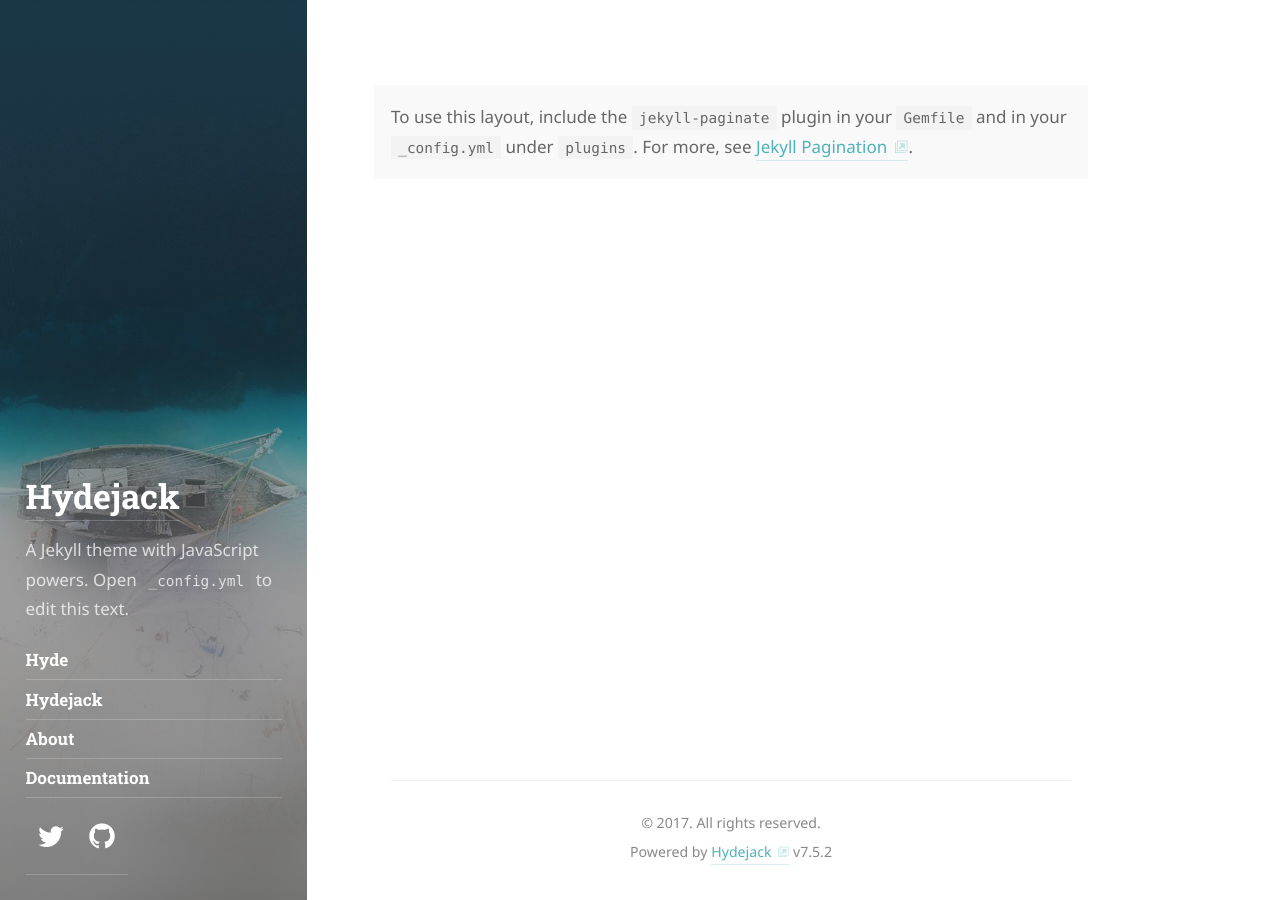
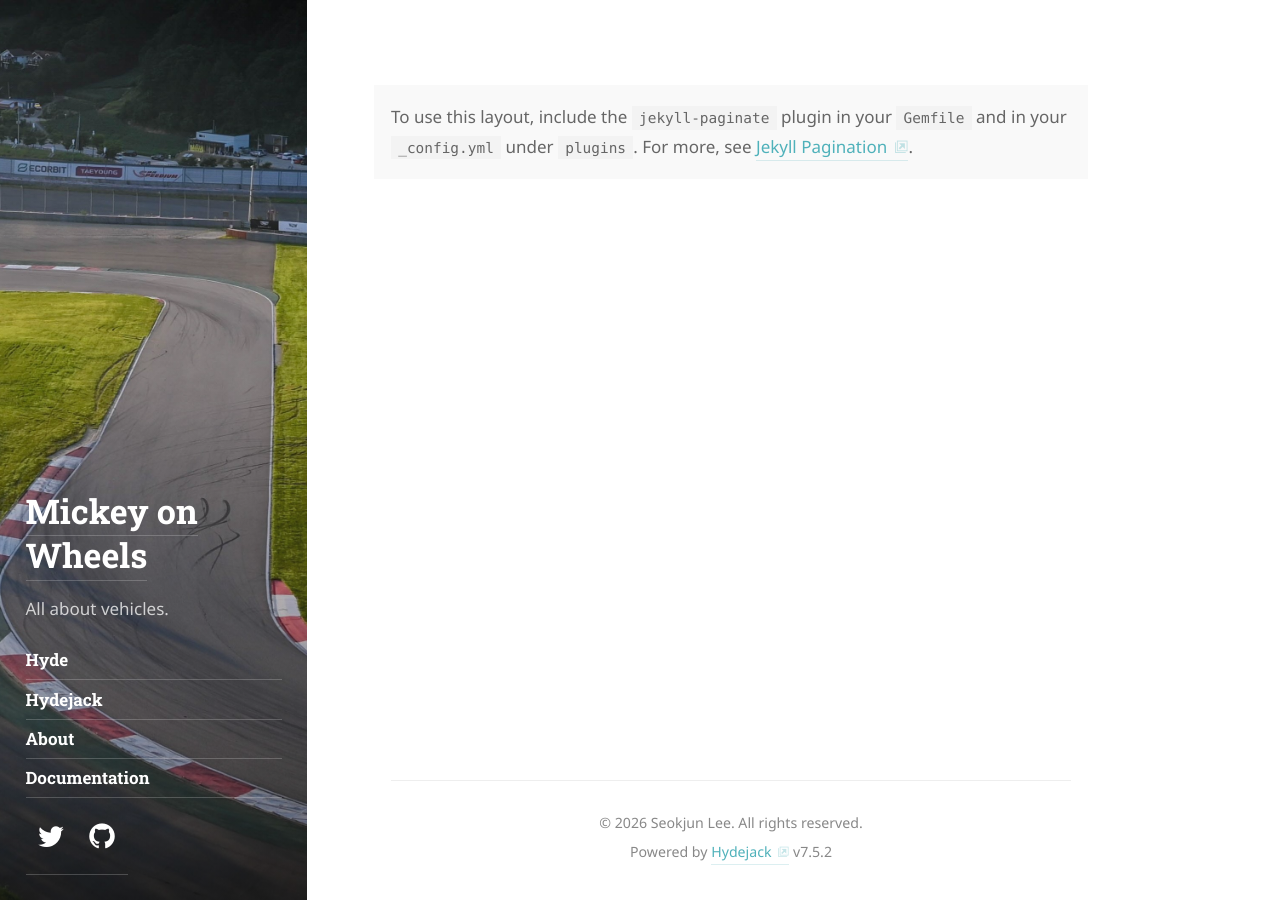
Before and after one commit to mickey-on-wheels/mickey-on-wheels.github.io, a Jekyll site: the page built from index.html, in a window 1280 px wide. Built offline with Jekyll 4.4.1, drawn with Linux system fonts in a browser that asks for light colours; some web fonts are replaced; the list of posts is cut into pages by our own code.

Commit message:
On branch main Changes to be committed: 	modified:   _config.yml 	new file:   assets/img/default_sidebar-bg.jpg 	modified:   assets/img/sidebar-bg.jpg

```diff
--- a/_config.yml
+++ b/_config.yml
@@ -22,22 +22,19 @@
 lang:                  en
 
 # The title of your blog. Used in the sidebar and the browser tab.
-title:                 Hydejack
+title:                 Mickey on Wheels
 
 # A short description (~150 chars) of the page used for the meta description tag.
 # Can use markdown, but no more than one paragraph (enforced by `>`)
 description:           >
-  A Jekyll theme with JavaScript powers. "Best Theme by a Mile".
-  Combines the best of static sites and modern web apps.
-  Open `_config.yml` to edit this text.
+  All about vehicles.
 
 # A shorter description for the sidebar.
 tagline:               >
-  A Jekyll theme with JavaScript powers.
-  Open `_config.yml` to edit this text.
+  All about vehicles.
 
 # A list of keywords for your blog
-keywords:              []
+keywords:              [Motorsport, Autonomous Driving, Vehicles]
 
 # Used by jekyll-seo-tag...
 logo:                  /assets/icons/icon.png
@@ -45,13 +42,13 @@
 # This should be the same author as first entry in `_data/authors.yml`.
 # Duplication is necessary due to the `jekyll-feed`, `jekyll-seo-tag` plugin.
 author:
-  name:                <firstname> <lastname>
-  email:               <mail@domain.tld>
+  name:                Seokjun Lee
+  email:               mickey2953@naver.com
   # Used by `jekyll-seo-tag`:
   # twitter:             <username>
 
 # This text will appear in a `<small>` tag in the footer of every page.
-copyright:             © 2017. All rights reserved.
+copyright:             © 2026 Seokjun Lee. All rights reserved.
 
 # Add links to the footer.
 # Typically you'll want to link to your impress, cookies or privacy policy, etc.
@@ -65,7 +62,7 @@
 permalink:             pretty
 
 # Pagination configuration (used by the `blog` layout)
-paginate:              5
+paginate:              10
 paginate_path:         /page-:num/
 
 
```
Also changed, not shown: assets/img/default_sidebar-bg.jpg (added), assets/img/sidebar-bg.jpg.
